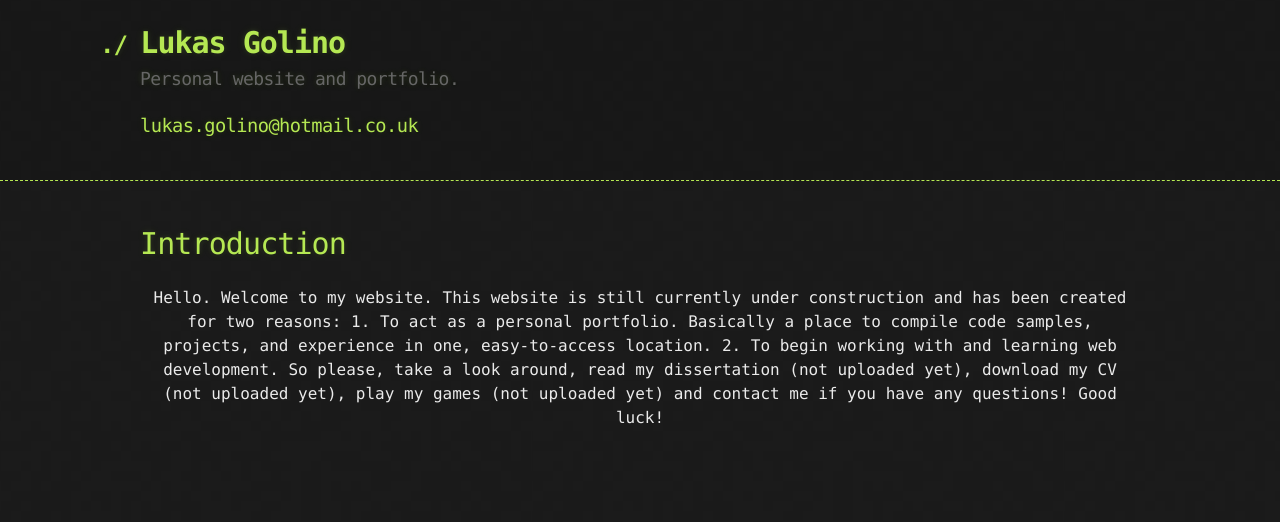
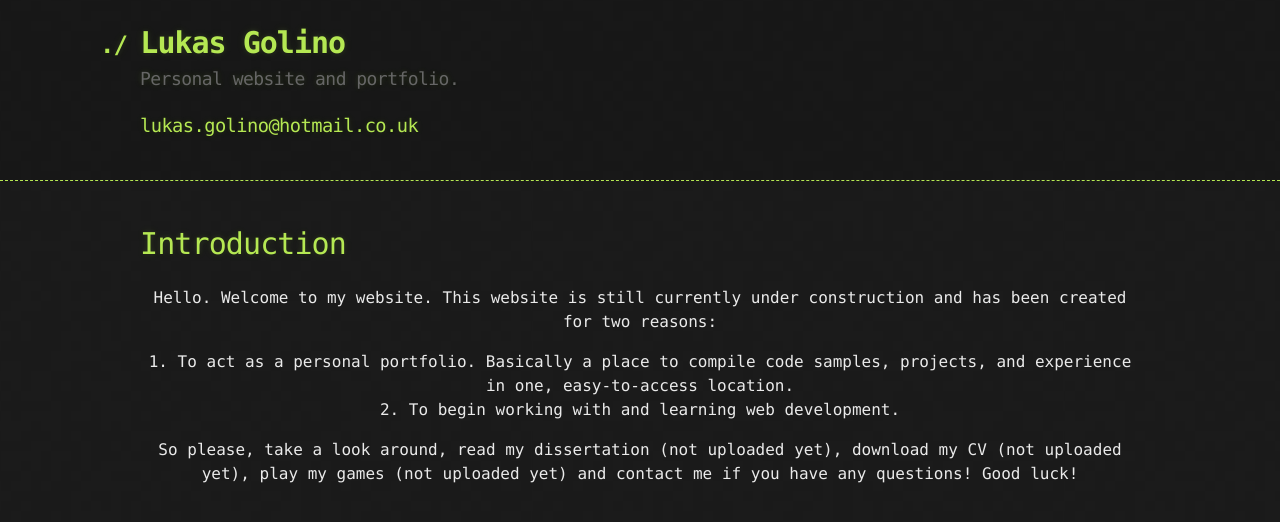
Before and after one commit to lukasgolino/lukasgolino.github.io, a Jekyll site: the page built from index.md, in a window 1280 px wide. Shown: the top 522 px of the page. Built offline with Jekyll 4.4.1, drawn with Linux system fonts in a browser that asks for light colours; our own code applies the rules of GitHub Pages for plain Markdown files.

Commit message:
Update index.md

```diff
--- a/index.md
+++ b/index.md
@@ -5,20 +5,27 @@ layout: default
 
 # Introduction
 
+<p>
+  <center>
+    Hello. Welcome to my website. This website is still currently under construction and has been created for two reasons:
+  </center>
+</p>
 
-<center>
-Hello. Welcome to my website. This website is still currently under construction and has been created for two reasons:
+<p>
+  <center>
+    1. To act as a personal portfolio. Basically a place to compile code samples, projects, and experience in one, easy-to-access location.
+  </center>
 
+  <center>
+    2. To begin working with and learning web development.
+  </center>
+</p>
 
-1. To act as a personal portfolio. Basically a place to compile code samples, projects, and experience in one, easy-to-access location.
-
-
-2. To begin working with and learning web development.
-
-
-So please, take a look around, read my dissertation (not uploaded yet), download my CV (not uploaded yet), play my games (not uploaded yet) and contact me if you have any questions! Good luck!
-</center>
-
+<p>
+  <center>
+    So please, take a look around, read my dissertation (not uploaded yet), download my CV (not uploaded yet), play my games (not uploaded yet) and contact me if you have any questions! Good luck!
+  </center>
+</p>
 
 
 
```
